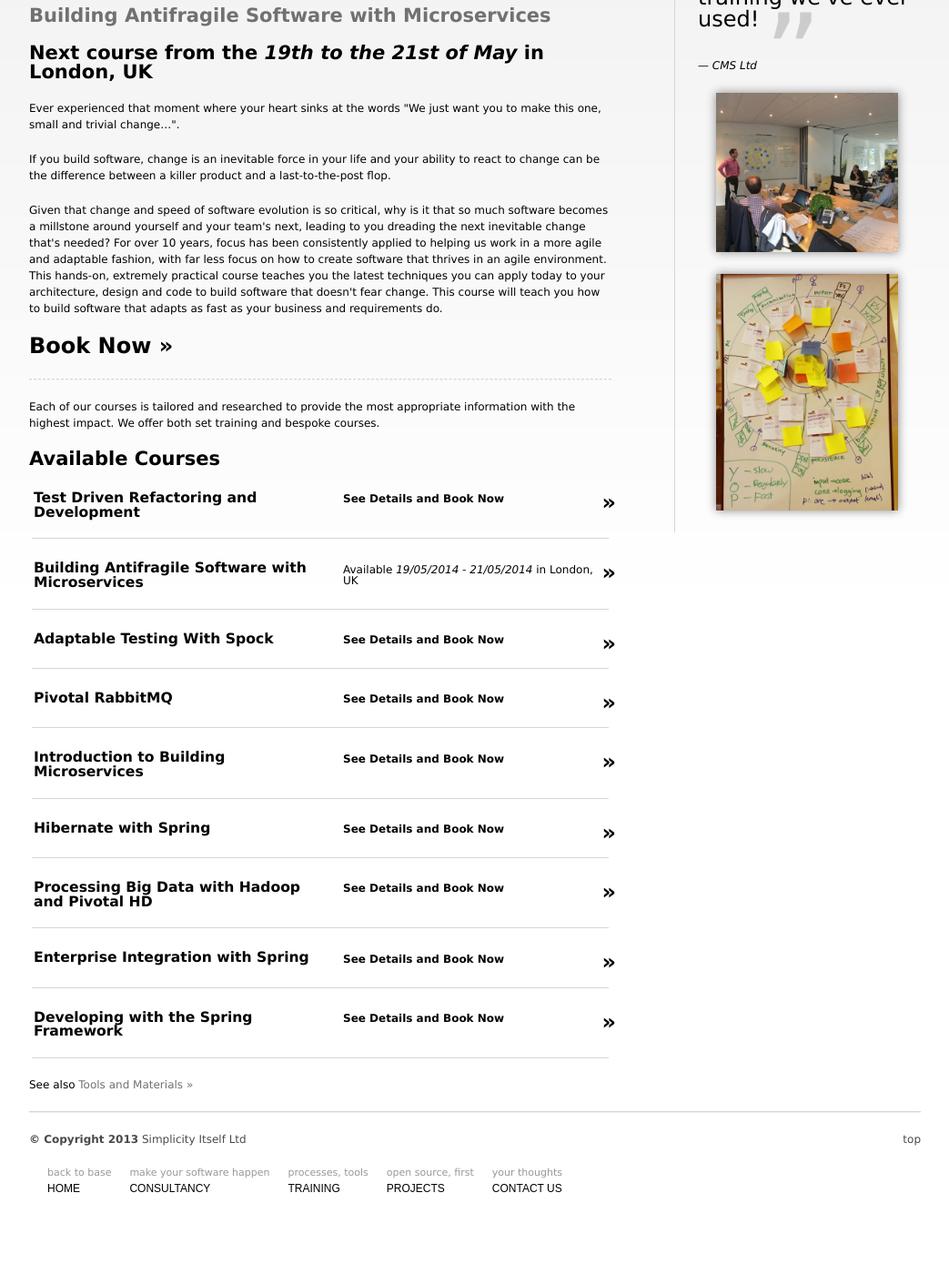
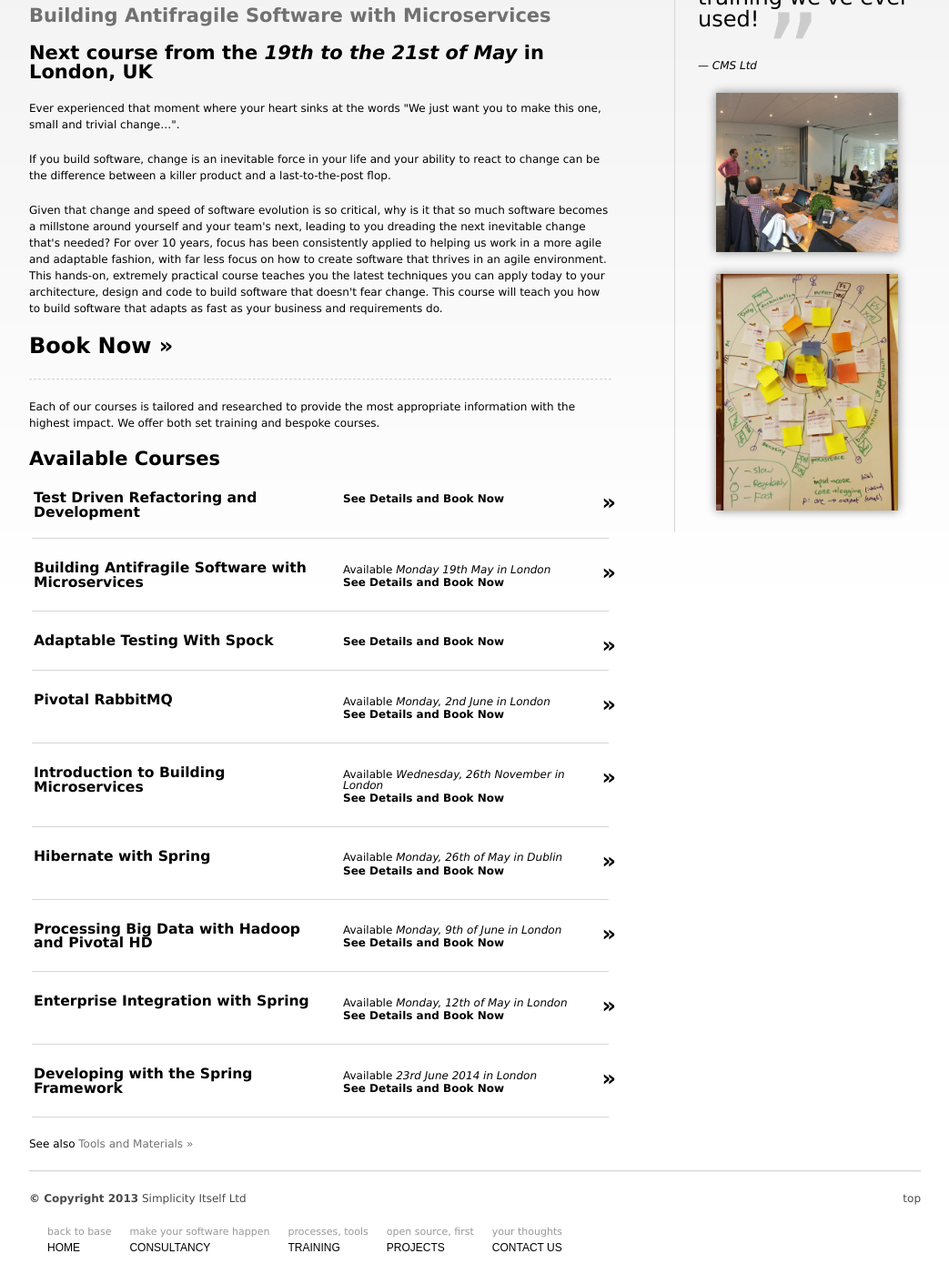
Before and after one commit to simplicitysite/simplicitysite.github.io, a Jekyll site: the page built from training/index.html, in a window 1280 px wide and 1400 px high, scrolled down 251 px. Shown: the whole window at 91% size, without its empty margins (118-1161 px from the left). Built offline with Jekyll 4.4.1, drawn with Linux system fonts in a browser that asks for light colours; nearby versions of some CDN libraries; Markdown is read by kramdown in place of the engine named in the settings; before the commit the page ends 1586 px from its top, so only the background shows below that.

Commit message:
Added dates to training page

```diff
--- a/training/index.html
+++ b/training/index.html
@@ -51,8 +51,9 @@ Training Courses
 		<a href="/training/course/building_adaptable_software/">
 		<span style="font-weight:bold; font-size:2em; display:block; float:right;">»</span>
 		<h4>Building Antifragile Software with Microservices</h4>
-		<div>Available <em>19/05/2014 - 21/05/2014</em> in London, UK</div>
 
+		<div>Available <em>Monday 19th May in London</em></div>
+		<div class="book"><strong>See Details and Book Now</strong></div>
 		</a>
 
 		<hr />
@@ -74,6 +75,7 @@ Training Courses
 		<span style="font-weight:bold; font-size:2em; display:block; float:right;">»</span>
 		<h4>Pivotal RabbitMQ</h4>
 
+		<div>Available <em>Monday, 2nd June in London</em></div>
 		<div class="book"><strong>See Details and Book Now</strong></div>
 
 
@@ -85,6 +87,7 @@ Training Courses
 		<span style="font-weight:bold; font-size:2em; display:block; float:right;">»</span>
 		<h4>Introduction to Building Microservices</h4>
 
+		<div>Available <em>Wednesday, 26th November in London</em></div>
 		<div class="book"><strong>See Details and Book Now</strong></div>
 
 
@@ -96,6 +99,7 @@ Training Courses
 		<span style="font-weight:bold; font-size:2em; display:block; float:right;">»</span>
 		<h4>Hibernate with Spring</h4>
 
+		<div>Available <em>Monday, 26th of May in Dublin</em></div>
 		<div class="book"><strong>See Details and Book Now</strong></div>
 
 
@@ -107,6 +111,7 @@ Training Courses
 		<span style="font-weight:bold; font-size:2em; display:block; float:right;">»</span>
 		<h4>Processing Big Data with Hadoop and Pivotal HD</h4>
 
+		<div>Available <em>Monday, 9th of June in London</em></div>
 		<div class="book"><strong>See Details and Book Now</strong></div>
 
 
@@ -118,6 +123,7 @@ Training Courses
 		<span style="font-weight:bold; font-size:2em; display:block; float:right;">»</span>
 		<h4>Enterprise Integration with Spring</h4>
 
+		<div>Available <em>Monday, 12th of May in London</em></div>
 		<div class="book"><strong>See Details and Book Now</strong></div>
 
 
@@ -129,6 +135,7 @@ Training Courses
 		<span style="font-weight:bold; font-size:2em; display:block; float:right;">»</span>
 		<h4>Developing with the Spring Framework</h4>
 
+		<div>Available <em>23rd June 2014 in London</em></div>
 		<div class="book"><strong>See Details and Book Now</strong></div>
 
 
```
Also changed, not shown: training/course/hibernate_with_spring.md (+1 -1 lines).
